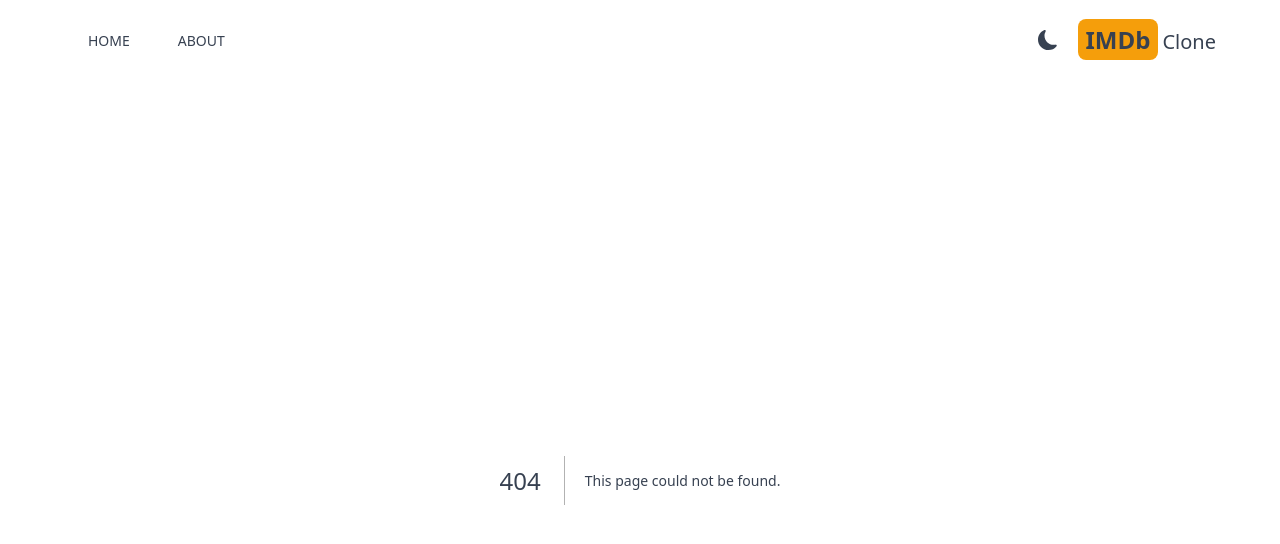
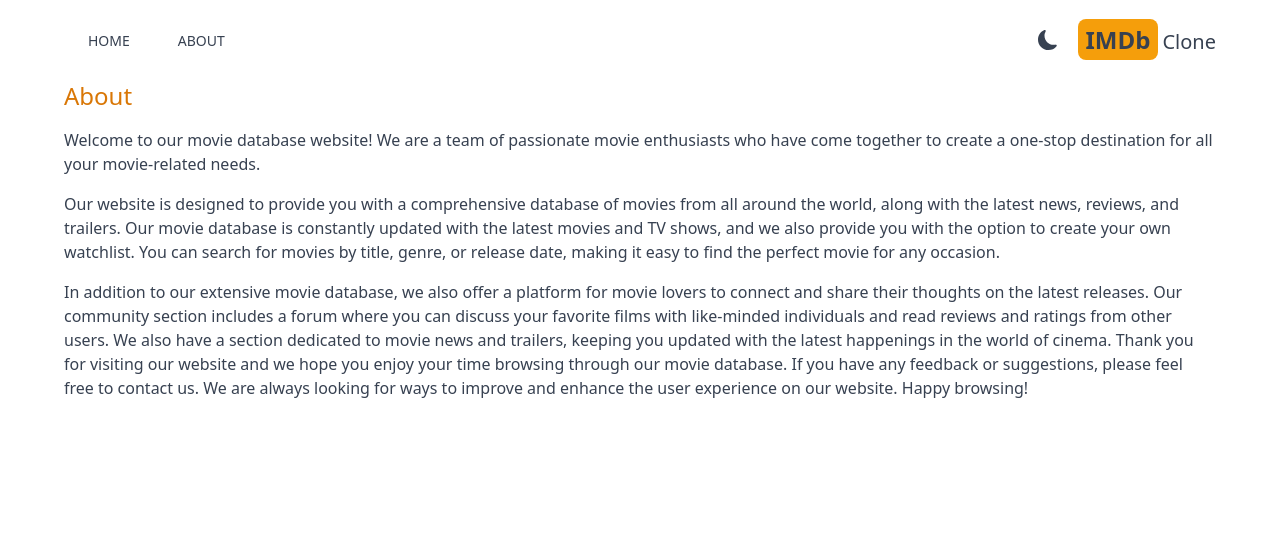
Before and after one commit to Alkthaes/imdb, a Next.js app: page /about in a window 1280 px wide. Before the commit this address had no page. Shown: the top 544 px of the page. Built offline with nearby package versions, Linux system fonts and the light colour scheme.

Commit message:
create about page

```diff
--- /dev/null
+++ b/src/app/about/page.jsx
@@ -0,0 +1,37 @@
+import React from 'react';
+
+function About() {
+  return (
+    <div className='max-w-6xl mx-auto space-y-4'>
+      <h1 className='text-2xl font-medium text-amber-600'>About</h1>
+      <p>
+        Welcome to our movie database website! We are a team of passionate movie
+        enthusiasts who have come together to create a one-stop destination for
+        all your movie-related needs.
+      </p>
+      <p>
+        Our website is designed to provide you with a comprehensive database of
+        movies from all around the world, along with the latest news, reviews,
+        and trailers. Our movie database is constantly updated with the latest
+        movies and TV shows, and we also provide you with the option to create
+        your own watchlist. You can search for movies by title, genre, or
+        release date, making it easy to find the perfect movie for any occasion.
+      </p>
+      <p>
+        In addition to our extensive movie database, we also offer a platform
+        for movie lovers to connect and share their thoughts on the latest
+        releases. Our community section includes a forum where you can discuss
+        your favorite films with like-minded individuals and read reviews and
+        ratings from other users. We also have a section dedicated to movie news
+        and trailers, keeping you updated with the latest happenings in the
+        world of cinema. Thank you for visiting our website and we hope you
+        enjoy your time browsing through our movie database. If you have any
+        feedback or suggestions, please feel free to contact us. We are always
+        looking for ways to improve and enhance the user experience on our
+        website. Happy browsing!
+      </p>
+    </div>
+  );
+}
+
+export default About;
```
